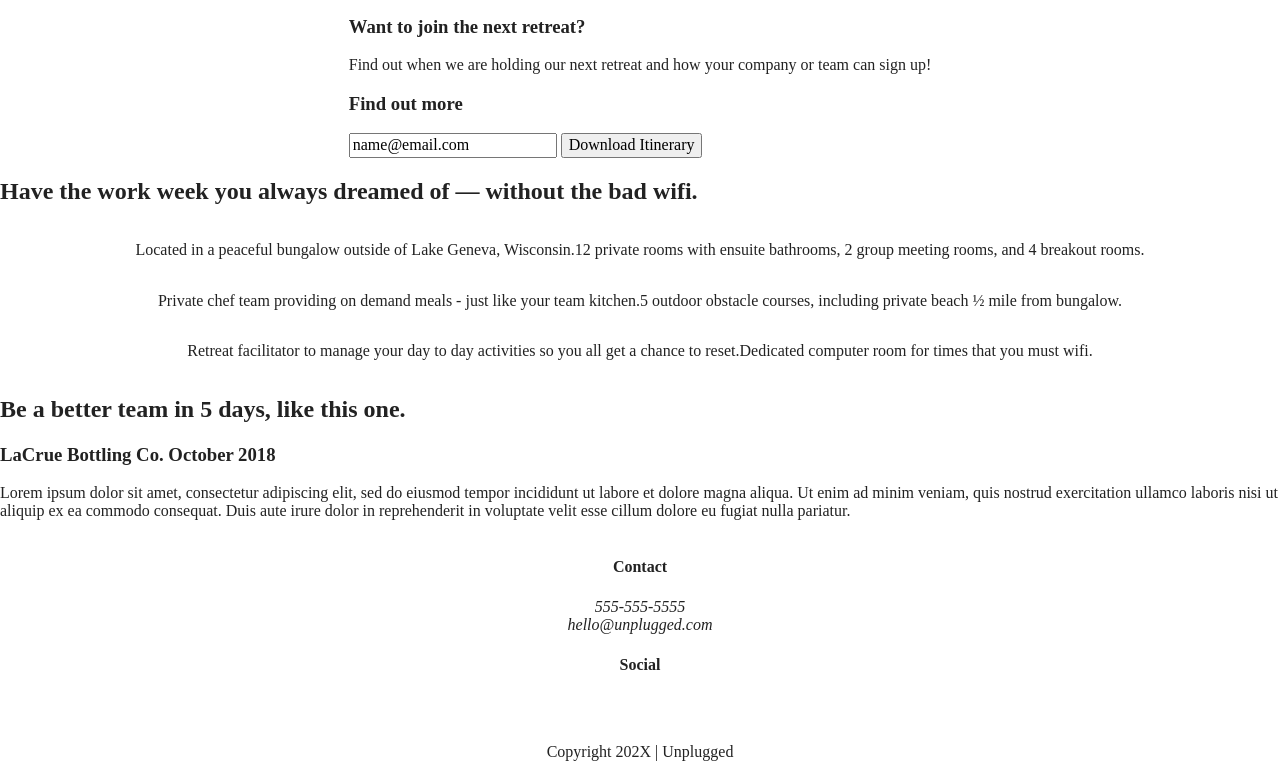
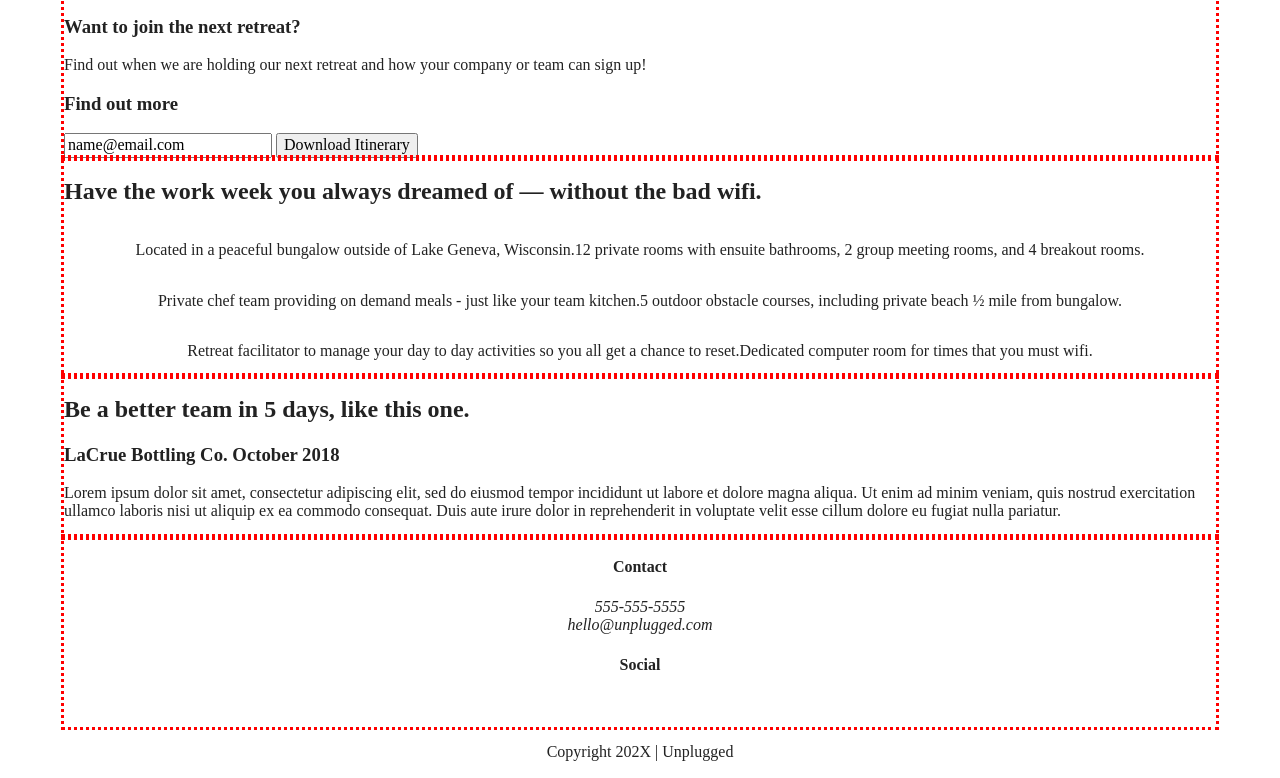
Before and after one commit to MarialiceH/unplugged, a website built with Parcel: page index.html in a window 1280 px wide. Shown: the part 133-911 px from the top of the page. Built offline with nearby package versions, Linux system fonts and the light colour scheme.

Commit message:
Updated mistakes in about faq and home page

```diff
--- a/css/main.css
+++ b/css/main.css
@@ -96,7 +96,10 @@
   /* ==========================================================================
      Author's custom styles
      ========================================================================== */
-
+  .content-wrapper {
+    outline: 3px dotted red;
+    width: 90%;
+  }
   /* -------------------- Base Header - Footer Styles -------------------- */
   header {
     display: flex;
```
